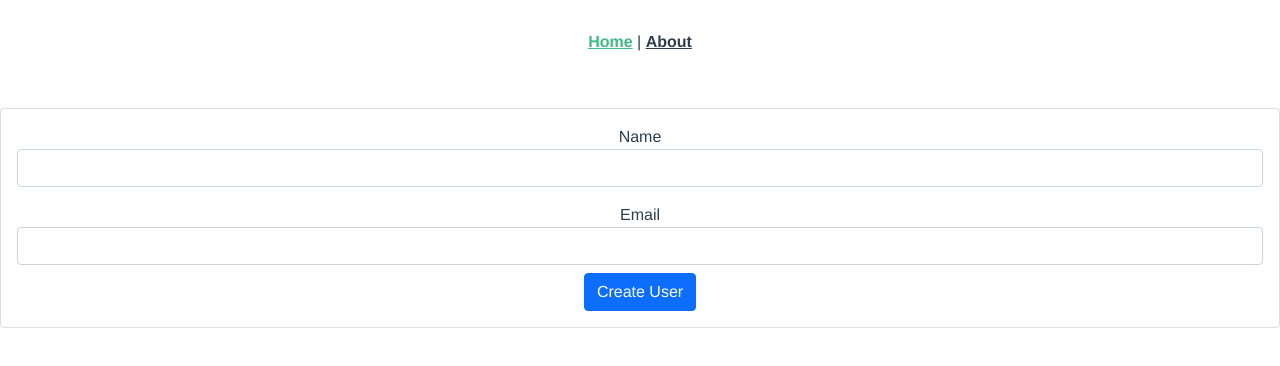
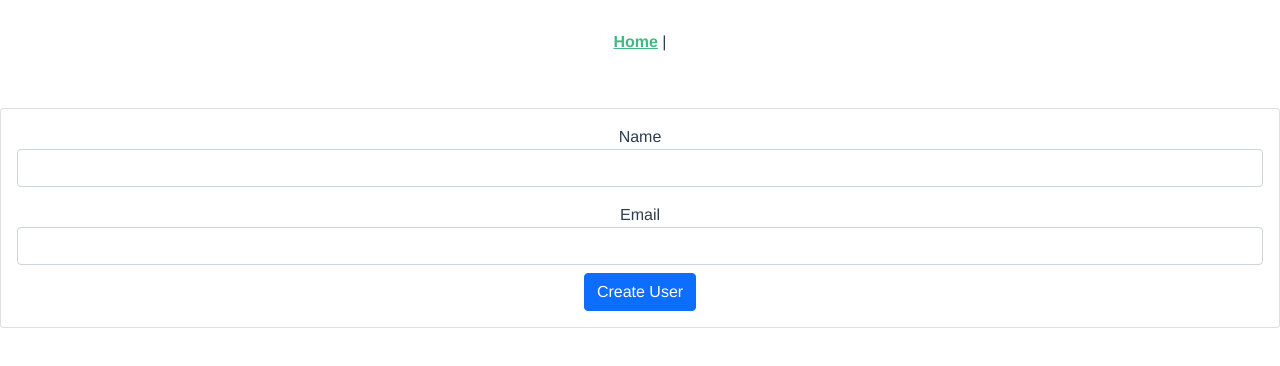
Before and after one commit to saadaoui-salah/vue-todos, a Vue app: page / in a window 1280 px wide. Shown: the top 366 px of the page. Built offline with nearby package versions, Linux system fonts and the light colour scheme.

Commit message:
trying to fix create errors

```diff
--- a/package.json
+++ b/package.json
@@ -14,6 +14,7 @@
     "firebase": "^8.6.3",
     "firebase-tools": "^9.12.0",
     "vue": "^3.0.0",
+    "vue-loader-v16": "^16.0.0-beta.5.4",
     "vue-router": "^4.0.0-0",
     "vuex": "^4.0.0-0"
   },
--- a/src/App.vue
+++ b/src/App.vue
@@ -1,9 +1,10 @@
 <template>
+  <div>
   <div id="nav">
     <router-link to="/">Home</router-link> |
-    <router-link to="/about">About</router-link>
   </div>
   <router-view/>
+  </div>
 </template>
 
 <style lang="scss">
--- a/src/components/UserCreate.vue
+++ b/src/components/UserCreate.vue
@@ -1,6 +1,6 @@
 <template>
   <div class="card card-body mt-4">
-      <form @onSubmit="onSubmit">
+      <form @onSubmit.prevent="onSubmit">
           <div class="form-group">
               <label>Name</label>
               <input v-model="form.name" class="form-control" required/>
@@ -26,6 +26,7 @@ export default {
   setup () {
     const form = reactive({ name: '', email: '' })
     const onSubmit = () => {
+      window.console.log('test')
       createUser({ ...form })
       form.name = ''
       form.email = ''
--- /dev/null
+++ b/src/views/About.vue
@@ -0,0 +1,5 @@
+<template>
+  <div class="about">
+    <h1>This is an about page</h1>
+  </div>
+</template>
```
Also changed, not shown: 2 other files (tests, documents, lock files or other folders).
